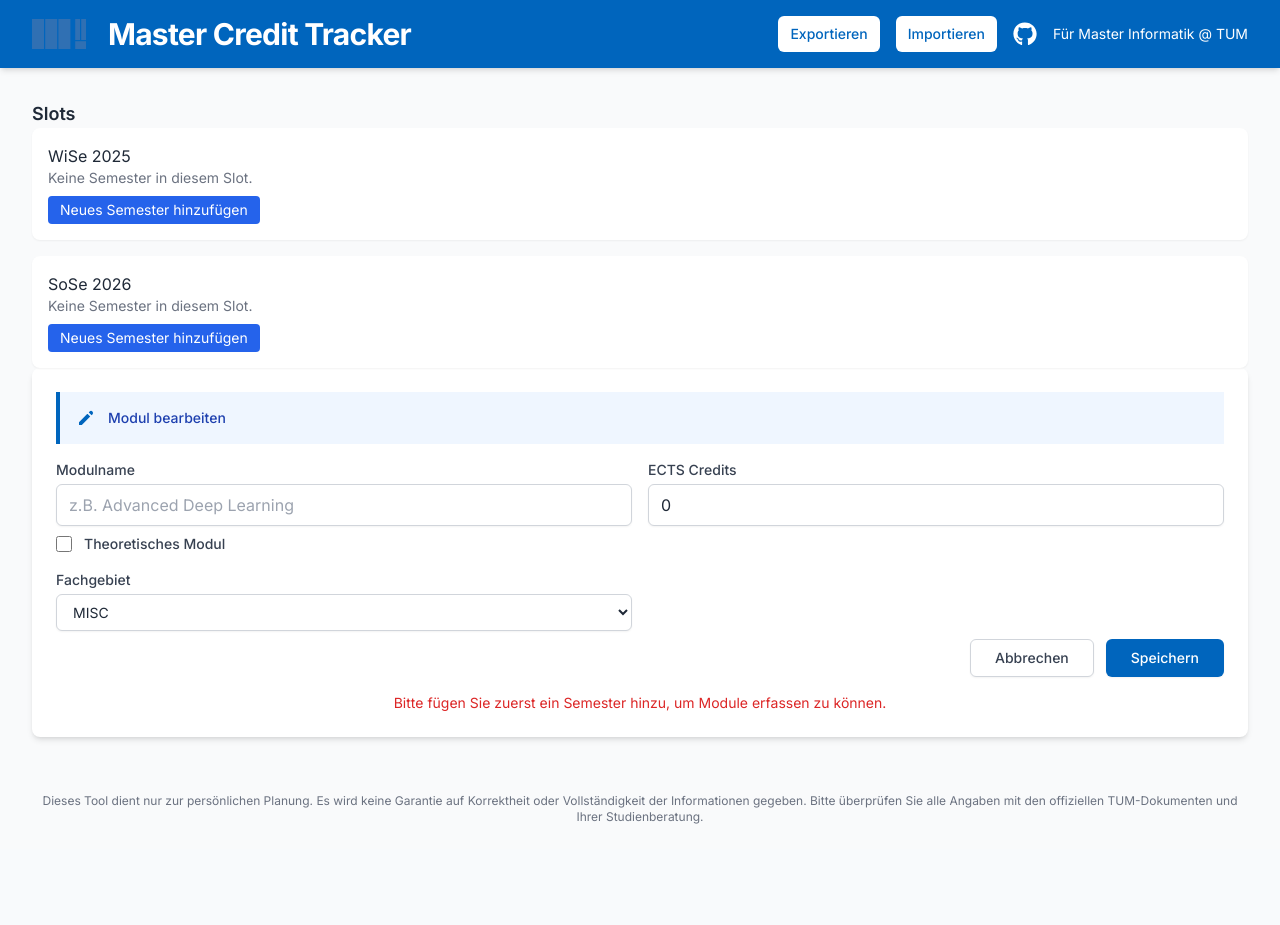
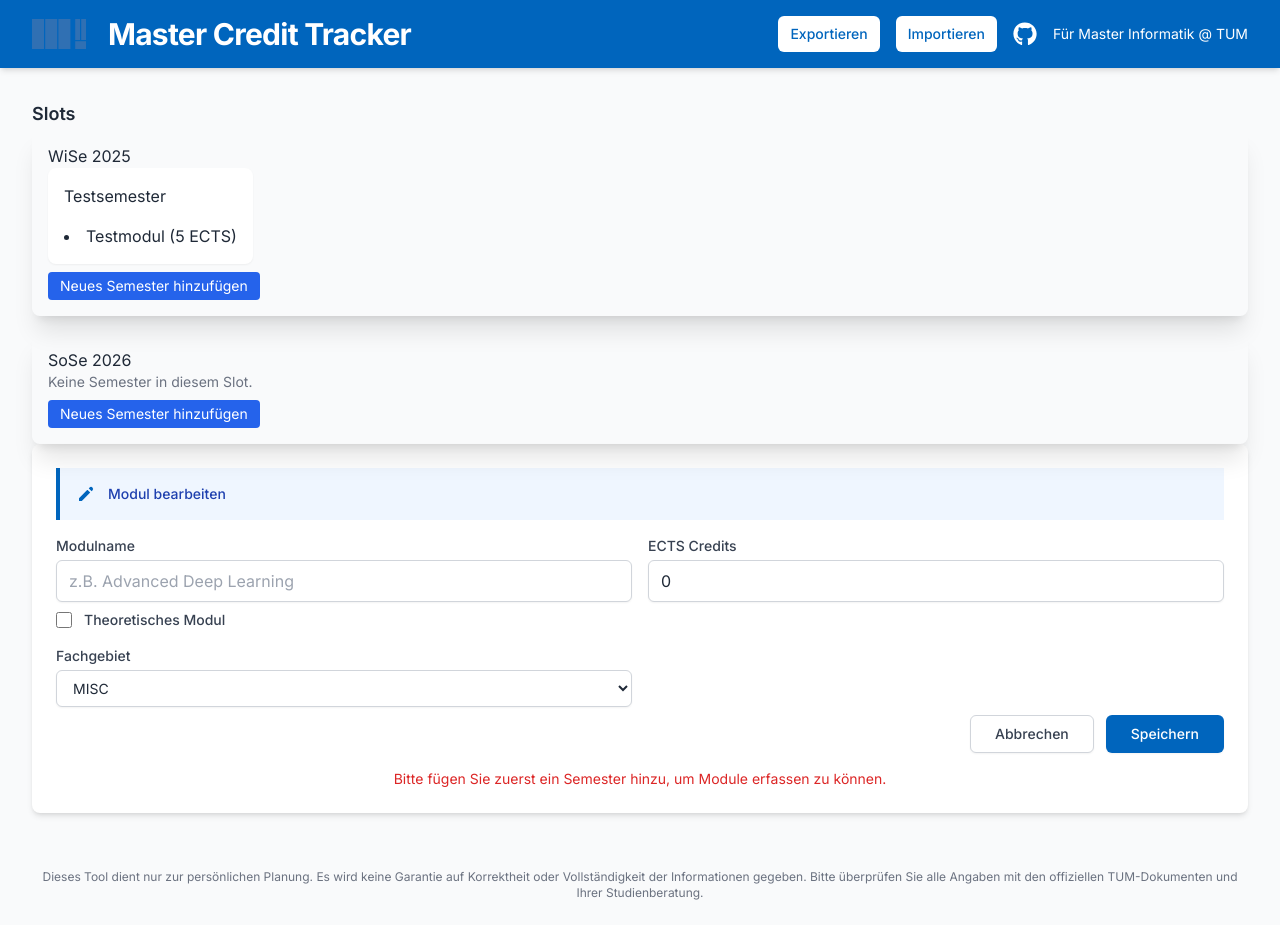
Before and after one commit to postulatum/plantum, a React (Vite) app: page / in a window 1280 px wide. Before the commit the page ends 849 px from the top, so only its background shows below. Built offline with nearby package versions, Linux system fonts and the light colour scheme.

Commit message:
Add SemesterCard with dummy value

```diff
--- a/App.tsx
+++ b/App.tsx
@@ -1,12 +1,13 @@
 import React, { useState, useEffect, useMemo } from "react";
 import type { Module } from "./model/types";
-import { AreaCategory, Semester } from "./model/types";
+import { Area, AreaCategory, Category, Semester } from "./model/types";
 import {
     TOTAL_CREDITS_GOAL,
     CATEGORY_GOALS,
     LOCAL_STORAGE_KEYS,
     GLOBAL_APP_VERSION,
 } from "./data/constants";
+import { newModule, newSemester } from "./utils/factory";
 import Header from "./components/Header";
 import ModuleList from "./components/ModuleList";
 import Dashboard from "./components/Dashboard";
@@ -80,14 +81,18 @@ const App: React.FC = () => {
     const handleCancelEdit = (v) => { console.log(v); }
     const editingModule = {}
 
+
+    const testModule: Module = newModule("Testmodul", 5, Area.ALG, true);
+    const testSemester: Semester = newSemester("Testsemester", [testModule]);
+
     // TODO: Remove Dummy slots
-    const [slots, setSlots] = useState([
-        { id: crypto.randomUUID(), year: 2025, term: "WiSe", semesters: [] },
+    const [slots, setSlots] = useState<Slot[]>([
+        { id: crypto.randomUUID(), year: 2025, term: "WiSe", semesters: [testSemester] },
         { id: crypto.randomUUID(), year: 2026, term: "SoSe", semesters: [] },
     ]);
 
     function handleAddSemester(slot: Slot, semester: Semester) {
-        const updatedSlot: Slot = {...slot, semesters: [...slot.semesters, semester]};
+        const updatedSlot: Slot = { ...slot, semesters: [...slot.semesters, semester] };
         setSlots(prevSlots => prevSlots.map(sl => sl.id === slot.id ? updatedSlot : sl));
     }
 
--- /dev/null
+++ b/components/SemesterCard.tsx
@@ -0,0 +1,36 @@
+import React, { useState } from "react";
+import type { Slot, Semester } from "../model/types";
+
+interface SemesterCardProps {
+    semester: Semester;
+}
+
+
+function SemesterCard({ semester }: SemesterCardProps) {
+    // TODO: Later use ActivatedState to choose a semester
+
+    const [moduleList, setModuleList] = useState<Semester>(semester.modules);
+
+    return (
+        <div className="flex flex-col gap-2">
+            <div key={semester.id} className="p-4 bg-white rounded-lg shadow-sm">
+                {semester.name}
+                <div className="mt-4">
+                    {moduleList.length === 0 ? (
+                        <p className="text-gray-500 text-sm">Keine Module in diesem Semester.</p>
+                    ) : (
+                        <ul className="list-disc list-inside">
+                            {moduleList.map((module) => (
+                                <li key={module.id} className="text-gray-800">
+                                    {module.name} ({module.credits} ECTS)
+                                </li>
+                            ))}
+                        </ul>
+                    )}
+                </div>
+            </div>
+        </div>
+    );
+};
+
+export default SemesterCard;
--- a/components/SemesterList.tsx
+++ b/components/SemesterList.tsx
@@ -1,14 +1,15 @@
 import React, {useState} from "react";
 import type { Slot, Semester } from "../model/types";
+import SemesterCard from "./SemesterCard";
 
 interface SemesterListProps {
     slot: Slot;
     handleAddSemester?: (slot: Slot, semester: Semester) => void;
 }
 
-const SemesterList: React.FC<SemesterListProps> = ({ slot, handleAddSemester }: SemesterListProps) => {
+function SemesterList({ slot, handleAddSemester }: SemesterListProps) {
     // TODO: Later use ActivatedState to choose a semester
-    const [activatedSemesterId, setActivatedSemesterId] = useState<string | null>(null);
+    const [activeSemesterId, setActiveSemesterId] = useState<string | null>(null);
 
     function onAddSemester(semesterName: string) {
         const newSemester: Semester = { id: crypto.randomUUID(), name: semesterName, modules: [] };
@@ -22,9 +23,7 @@ const SemesterList: React.FC<SemesterListProps> = ({ slot, handleAddSemester }:
             ) : (
                 <div className="flex flex-row gap-4">
                     {slot.semesters.map((semester, idx) => (
-                        <div key={semester.id} className="p-4 bg-white rounded-lg shadow-sm">
-                            {semester.name}
-                        </div>
+                        <SemesterCard semester={semester} />
                     ))}
                 </div>
             )}
--- a/components/SlotList.tsx
+++ b/components/SlotList.tsx
@@ -7,11 +7,11 @@ interface SlotListProps {
     handleAddSemester: (slot: Slot, semester: Semester) => void;
 }
 
-const SlotList: React.FC<SlotListProps> = ({ slots, handleAddSemester }: SlotListProps) => {
+function SlotList({ slots, handleAddSemester }: SlotListProps) {
     return (
         <div className="flex flex-col gap-4">
             {slots.map((slot, idx) => (
-                <div key={slot.id} className="p-4 bg-white rounded-lg shadow-sm">
+                <div key={slot.id} className="p-4 bg-gray rounded-lg shadow-xl">
                     <div className="flex items-center justify-between">
                         <div>
                             {slot.term} {slot.year}
--- /dev/null
+++ b/utils/factory.ts
@@ -0,0 +1,21 @@
+import type { Area, Module, Semester } from "../model/types";
+
+function newSemester(name: string, modules: Module[] = []): Semester {
+    return {
+        id: crypto.randomUUID(),
+        name,
+        modules,
+    };
+}
+
+function newModule(name: string, credits: number, area: Area, isTheoretical: boolean = false): Module {
+    return {
+        id: crypto.randomUUID(),
+        name,
+        credits,
+        area,
+        isTheoretical,
+    };
+}
+
+export { newModule, newSemester };
```
